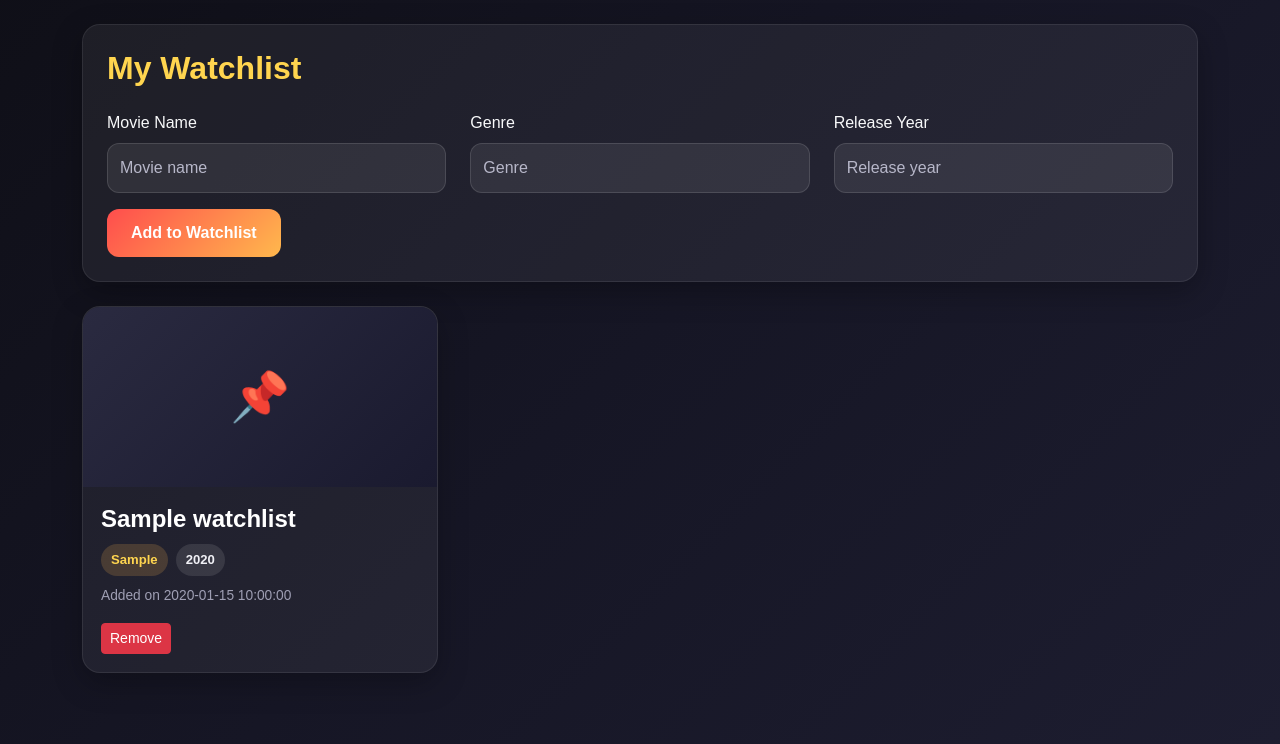
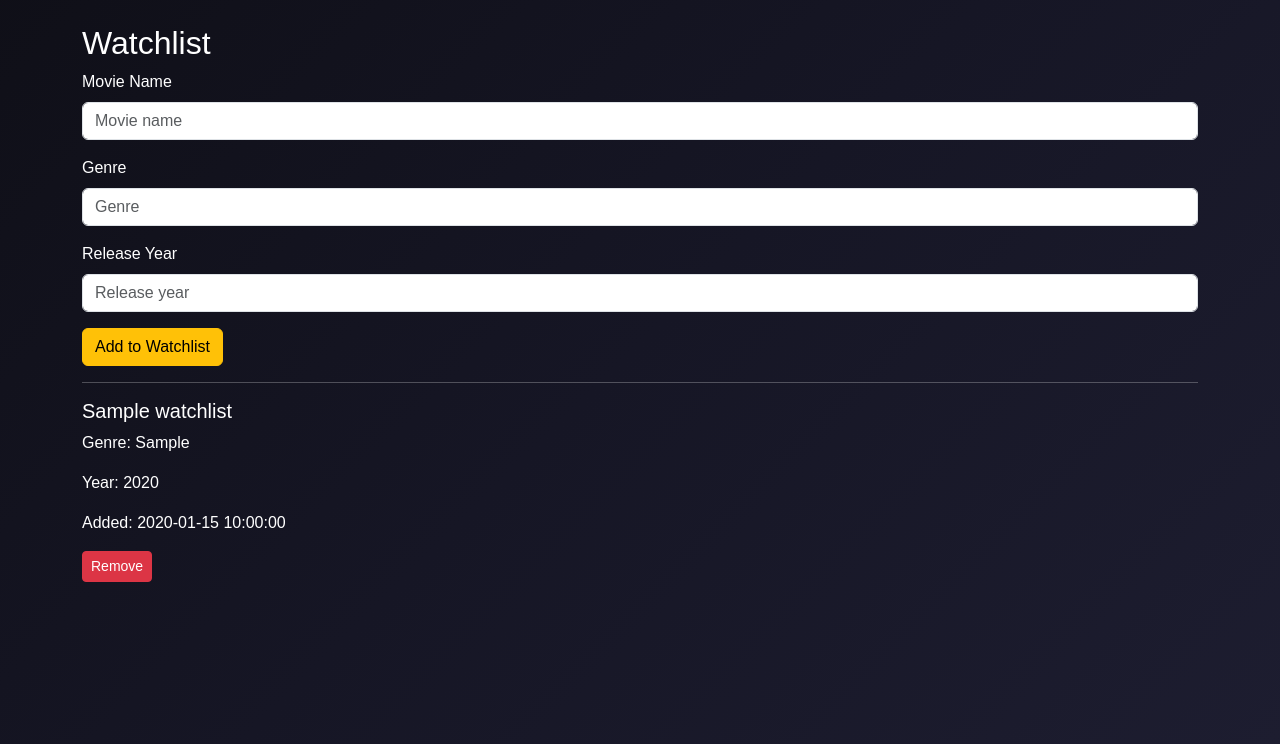
Before and after one commit to arranjan681/ReelLog, a Flask app: page /watchlist in a window 1280 px wide. Shown: the part 56-800 px from the top of the page. Run offline with Flask 3, Linux system fonts and the light colour scheme; a user stored in the database is signed in; tables that the repository leaves empty hold one stand-in row (values such as "Sample post").

Commit message:
Update watchlist.html

```diff
--- a/templates/watchlist.html
+++ b/templates/watchlist.html
@@ -1,56 +1,43 @@
 {% extends 'base.html' %}
 {% block content %}
-<div class="glass-card form-card mb-4">
-    <h2 class="section-title mb-4">My Watchlist</h2>
+<div class="form-box">
+    <h2>Watchlist</h2>
 
     <form method="POST">
         {{ form.hidden_tag() }}
-        <div class="row">
-            <div class="col-md-4 mb-3">
-                {{ form.movie_name.label(class="form-label text-light") }}
-                {{ form.movie_name(class="form-control custom-input", placeholder="Movie name") }}
-            </div>
 
-            <div class="col-md-4 mb-3">
-                {{ form.genre.label(class="form-label text-light") }}
-                {{ form.genre(class="form-control custom-input", placeholder="Genre") }}
-            </div>
-
-            <div class="col-md-4 mb-3">
-                {{ form.release_year.label(class="form-label text-light") }}
-                {{ form.release_year(class="form-control custom-input", placeholder="Release year") }}
-            </div>
+        <div class="mb-3">
+            {{ form.movie_name.label(class="form-label") }}
+            {{ form.movie_name(class="form-control", placeholder="Movie name") }}
         </div>
 
-        {{ form.submit(class="btn btn-glow px-4") }}
+        <div class="mb-3">
+            {{ form.genre.label(class="form-label") }}
+            {{ form.genre(class="form-control", placeholder="Genre") }}
+        </div>
+
+        <div class="mb-3">
+            {{ form.release_year.label(class="form-label") }}
+            {{ form.release_year(class="form-control", placeholder="Release year") }}
+        </div>
+
+        {{ form.submit(class="btn btn-warning") }}
     </form>
 </div>
 
-<div class="row g-4">
-    {% for item in items %}
-    <div class="col-md-6 col-lg-4">
-        <div class="movie-card watchlist-card">
-            <div class="movie-poster-placeholder">📌</div>
-            <div class="movie-content">
-                <h4>{{ item.movie_name }}</h4>
-                <div class="movie-meta">
-                    <span class="genre-badge">{{ item.genre }}</span>
-                    <span class="year-badge">{{ item.release_year }}</span>
-                </div>
-                <p class="timestamp-text">
-                    Added on {{ item.added_at.strftime('%Y-%m-%d %H:%M:%S') }}
-                </p>
-                <a href="{{ url_for('delete_watchlist', id=item.id) }}" class="btn btn-sm btn-danger">Remove</a>
-            </div>
-        </div>
-    </div>
-    {% endfor %}
+<hr>
+
+{% for item in items %}
+<div class="watch-item">
+    <h5>{{ item.movie_name }}</h5>
+    <p>Genre: {{ item.genre }}</p>
+    <p>Year: {{ item.release_year }}</p>
+    <p>Added: {{ item.added_at.strftime('%Y-%m-%d %H:%M:%S') }}</p>
+    <a href="{{ url_for('delete_watchlist', id=item.id) }}" class="btn btn-danger btn-sm">Remove</a>
 </div>
+{% endfor %}
 
 {% if not items %}
-<div class="empty-state">
-    <h4>Your watchlist is empty</h4>
-    <p>Add movies you want to watch later.</p>
-</div>
+<p>Your watchlist is empty.</p>
 {% endif %}
 {% endblock %}
```
